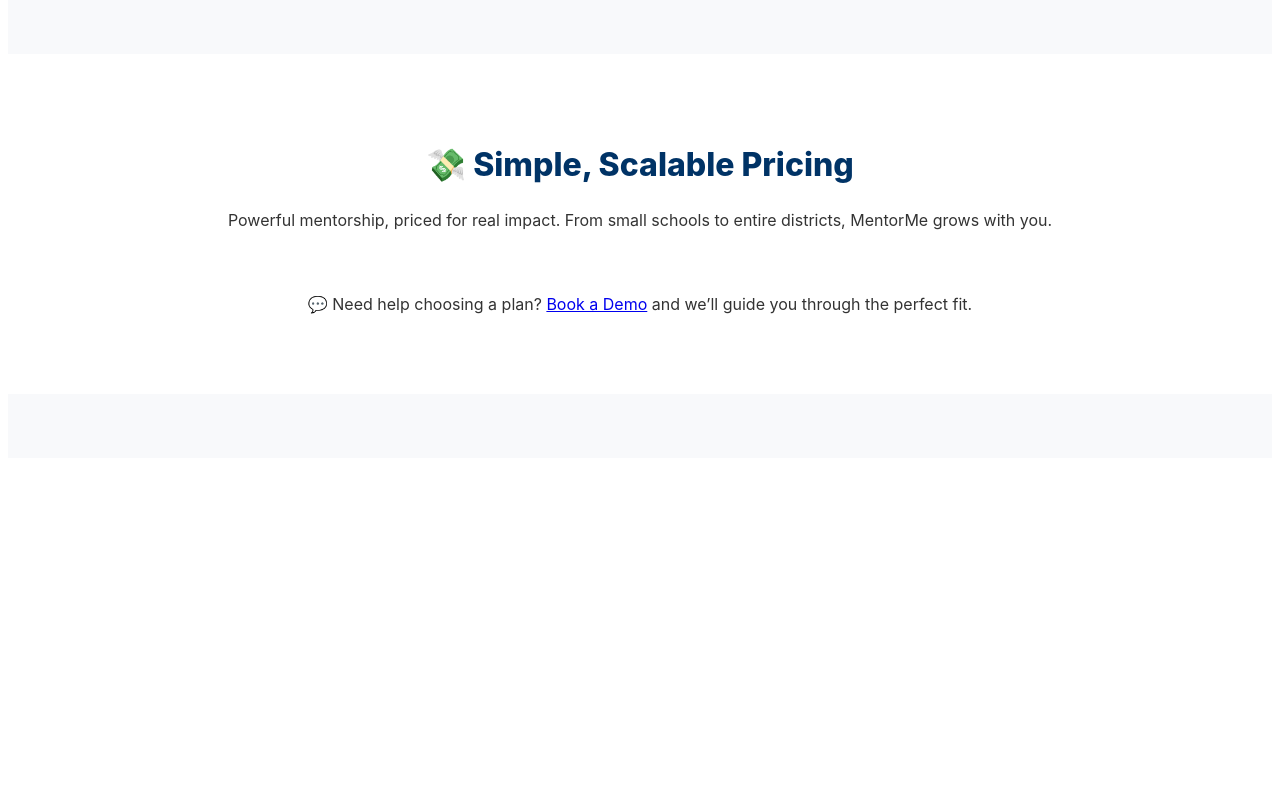
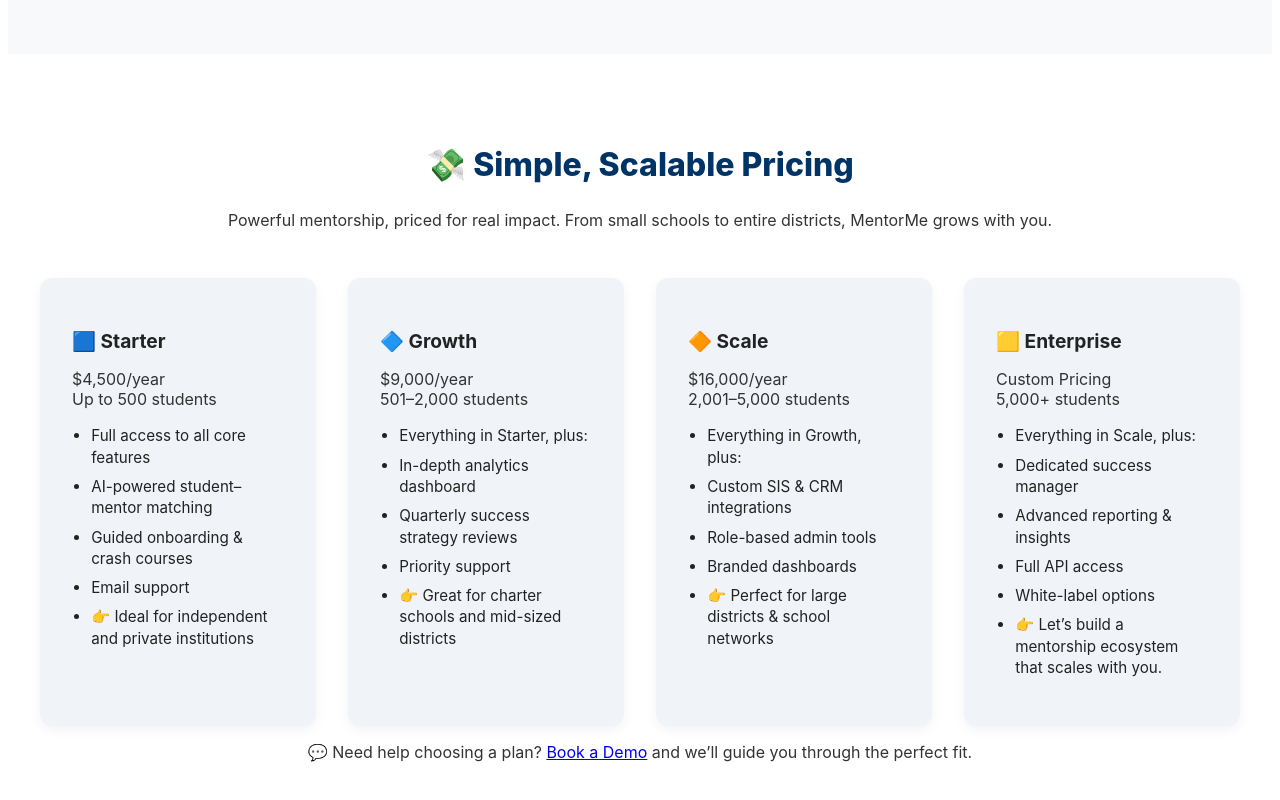
Before and after one commit to Rfitzgerald-svg/mentorme-frontend-, a React (Create React App) app: page / in a window 1280 px wide. Shown: the part 2998-3798 px from the top of the page. Before the commit the page ends 3464 px from the top, so only its background shows below. Built offline with nearby package versions, Linux system fonts and the light colour scheme.

Commit message:
Update Landing.jsx

```diff
--- a/src/routes/Landing.jsx
+++ b/src/routes/Landing.jsx
@@ -87,11 +87,59 @@ export default function Landing() {
         {/* PRICING */}
         <section className="pricing" id="pricing">
           <h2>💸 Simple, Scalable Pricing</h2>
-          <p>Powerful mentorship, priced for real impact. From small schools to entire districts, MentorMe grows with you.</p>
+          <p>
+            Powerful mentorship, priced for real impact. From small schools to entire districts, MentorMe grows with you.
+          </p>
 
           <div className="pricing-tiers">
-            {/* Pricing Tiers */}
-            {/* (unchanged) */}
+            <div className="tier">
+              <h3>🟦 Starter</h3>
+              <p>$4,500/year<br />Up to 500 students</p>
+              <ul>
+                <li>Full access to all core features</li>
+                <li>AI-powered student–mentor matching</li>
+                <li>Guided onboarding & crash courses</li>
+                <li>Email support</li>
+                <li>👉 Ideal for independent and private institutions</li>
+              </ul>
+            </div>
+
+            <div className="tier">
+              <h3>🔷 Growth</h3>
+              <p>$9,000/year<br />501–2,000 students</p>
+              <ul>
+                <li>Everything in Starter, plus:</li>
+                <li>In-depth analytics dashboard</li>
+                <li>Quarterly success strategy reviews</li>
+                <li>Priority support</li>
+                <li>👉 Great for charter schools and mid-sized districts</li>
+              </ul>
+            </div>
+
+            <div className="tier">
+              <h3>🔶 Scale</h3>
+              <p>$16,000/year<br />2,001–5,000 students</p>
+              <ul>
+                <li>Everything in Growth, plus:</li>
+                <li>Custom SIS & CRM integrations</li>
+                <li>Role-based admin tools</li>
+                <li>Branded dashboards</li>
+                <li>👉 Perfect for large districts & school networks</li>
+              </ul>
+            </div>
+
+            <div className="tier">
+              <h3>🟨 Enterprise</h3>
+              <p>Custom Pricing<br />5,000+ students</p>
+              <ul>
+                <li>Everything in Scale, plus:</li>
+                <li>Dedicated success manager</li>
+                <li>Advanced reporting & insights</li>
+                <li>Full API access</li>
+                <li>White-label options</li>
+                <li>👉 Let’s build a mentorship ecosystem that scales with you.</li>
+              </ul>
+            </div>
           </div>
 
           <p className="pricing-footer">
```
